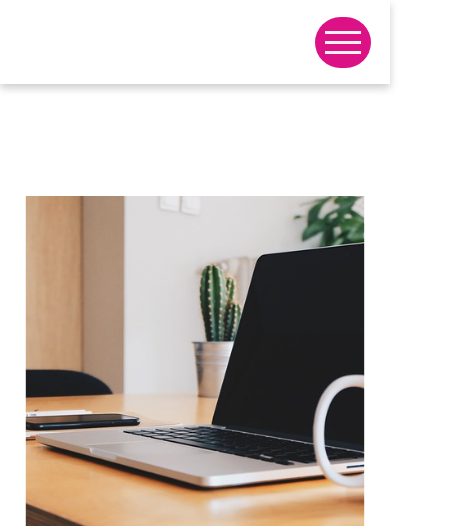
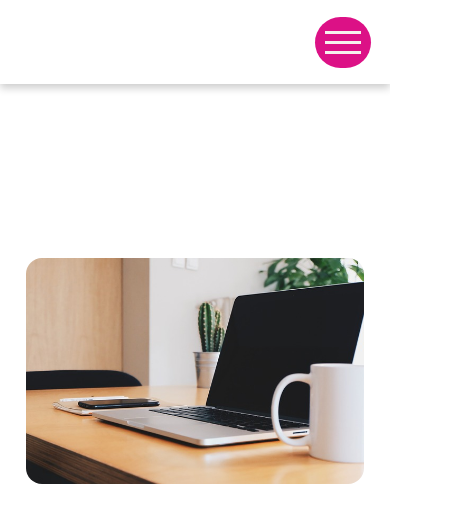
Before and after one commit to mr-pr-singh/Praveen-Portfolio-Website, a plain HTML site: page index.html in a window 390 px wide. Shown: the top 526 px of the page, 457 px wide, since content can reach past the window. Drawn offline with nearby package versions, Linux system fonts and the light colour scheme.

Commit message:
added image responsiveness

```diff
--- a/CSS/Resume.css
+++ b/CSS/Resume.css
@@ -86,11 +86,14 @@
 .container2{
     width: 45%;
     display: flex;
+    align-items: center;
     clip-path:polygon(10% 0px, 100% 0%, 100% 100%, 0px 100%);
 }
 .container2 img{
-    width: 607px;
-    height: 456px;
+    max-width: 100%;
+    height: auto;
+    /* width: 607px;
+    height: 456px; */
     border-radius: 7px;
 }
 /* Educational part    */
--- a/Responsive/Responsive.css
+++ b/Responsive/Responsive.css
@@ -19,8 +19,6 @@
         clip-path:polygon(0% 0px, 100% 0%, 100% 100%, 0px 100%);
     }
     .container2 img{
-        width: 800px;
-        height: 694px;
         border-radius: 16px;
     }
     .education{
@@ -79,9 +77,6 @@
     .section{
         height: 54rem;
     }
-    .container2 img{
-        height: 318px;
-    }
     .education{
         height: 50rem;
         padding: 0;
@@ -98,9 +93,6 @@
         padding: 0 7px;
         height: 65rem;
     }
-     .container2 img{
-        height: 350px;
-     }
      .academic{
         height: 81rem;
      }
```
